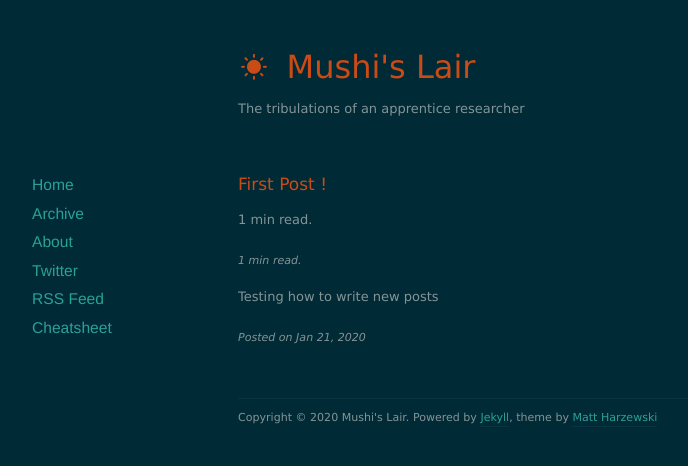
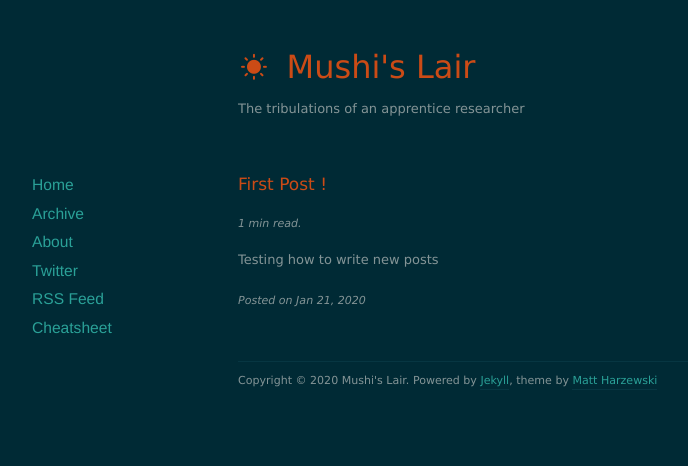
Before and after one commit to Mushi-mushi/mushi-mushi.github.io, a Jekyll site: the page built from _posts/2020-01-21-First-post-test.markdown, in a window 1280 px wide. Shown: the top 466 px of the page, without its empty margins (102-790 px from the left). Built offline with Jekyll 4.4.1, drawn with Linux system fonts in a browser that asks for light colours; nearby versions of some CDN libraries.

Commit message:
Update post.html

```diff
--- a/_layouts/post.html
+++ b/_layouts/post.html
@@ -9,12 +9,10 @@ layout: default
 			<a href="{{ page.external-url }}">{{ page.title }}</a>
 			<a class="anchor" href="{{ page.url }}"><i class="icon-anchor"></i></a>
 		</h1>
-		<p>{% include read_time.html %}</p>
 		<p class="meta">{% include read_time.html %}</span></p>
 	{% else %}
 		<h1><a href="{{ page.url }}">{{ page.title }}</a></h1>
 	{% endif %}
-	<p>{% include read_time.html %}</p>
 	<p class="meta">{% include read_time.html %}</span></p>
 	<div class="post-content">{{ content }}</div>
 
```
